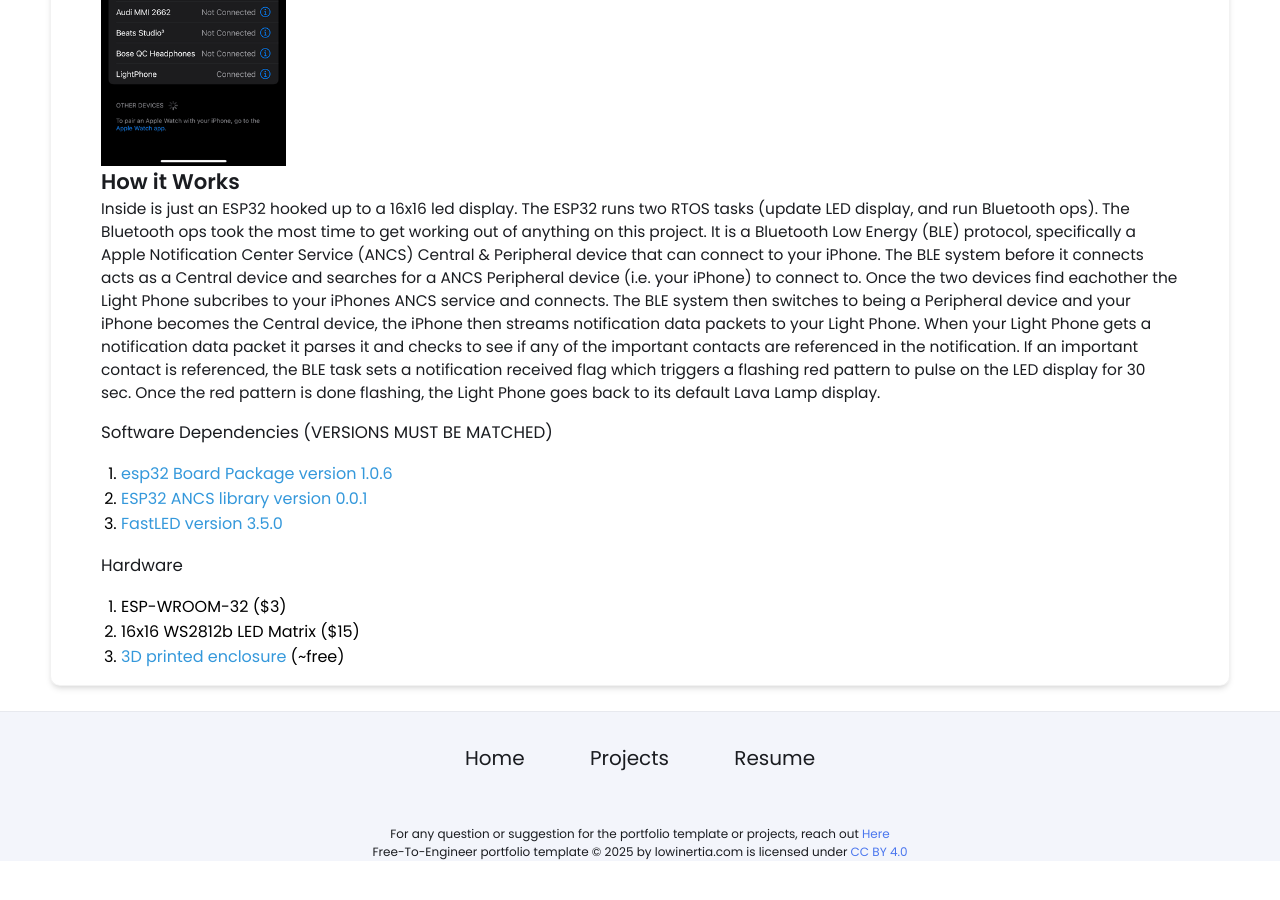
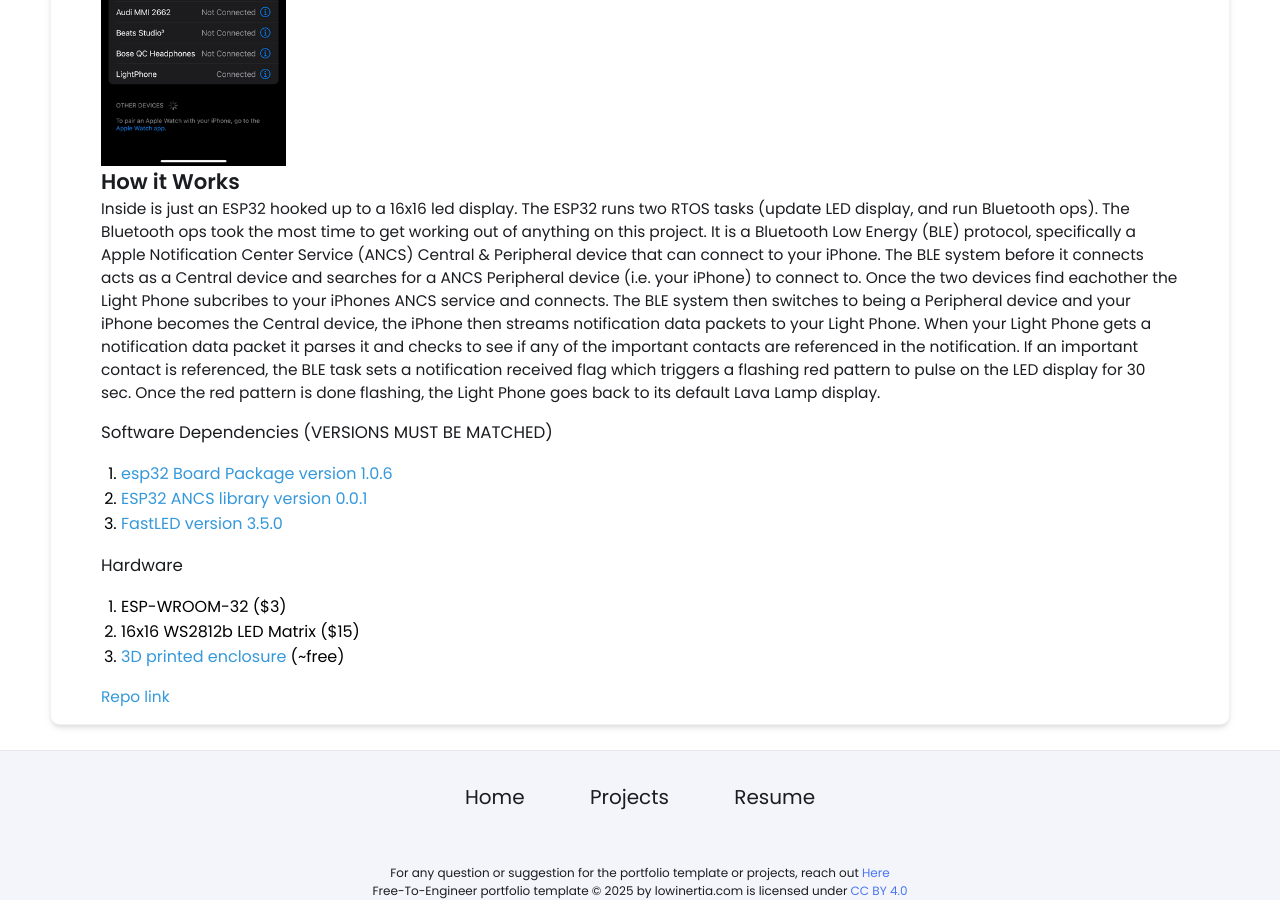
Before and after one commit to jovankoledin/jovankoledin.github.io, a Jekyll site: the page built from _projects/light_phone/index.md, in a window 1280 px wide and 900 px high, scrolled down 3399 px. Built offline with Jekyll 4.4.1, drawn with Linux system fonts in a browser that asks for light colours; before the commit the page ends 4260 px from its top, so only the background shows below that.

Commit message:
Update index.md

```diff
--- a/_projects/light_phone/index.md
+++ b/_projects/light_phone/index.md
@@ -46,3 +46,5 @@ the Light Phone goes back to its default Lava Lamp display.
 1. ESP-WROOM-32 ($3)
 2. 16x16 WS2812b LED Matrix ($15)
 3. [3D printed enclosure](https://www.printables.com/model/705945-16x16-led-matrix-frame-with-diffuser-grid/files) (~free)
+
+[Repo link](https://github.com/jovankoledin/light_phone)
```
